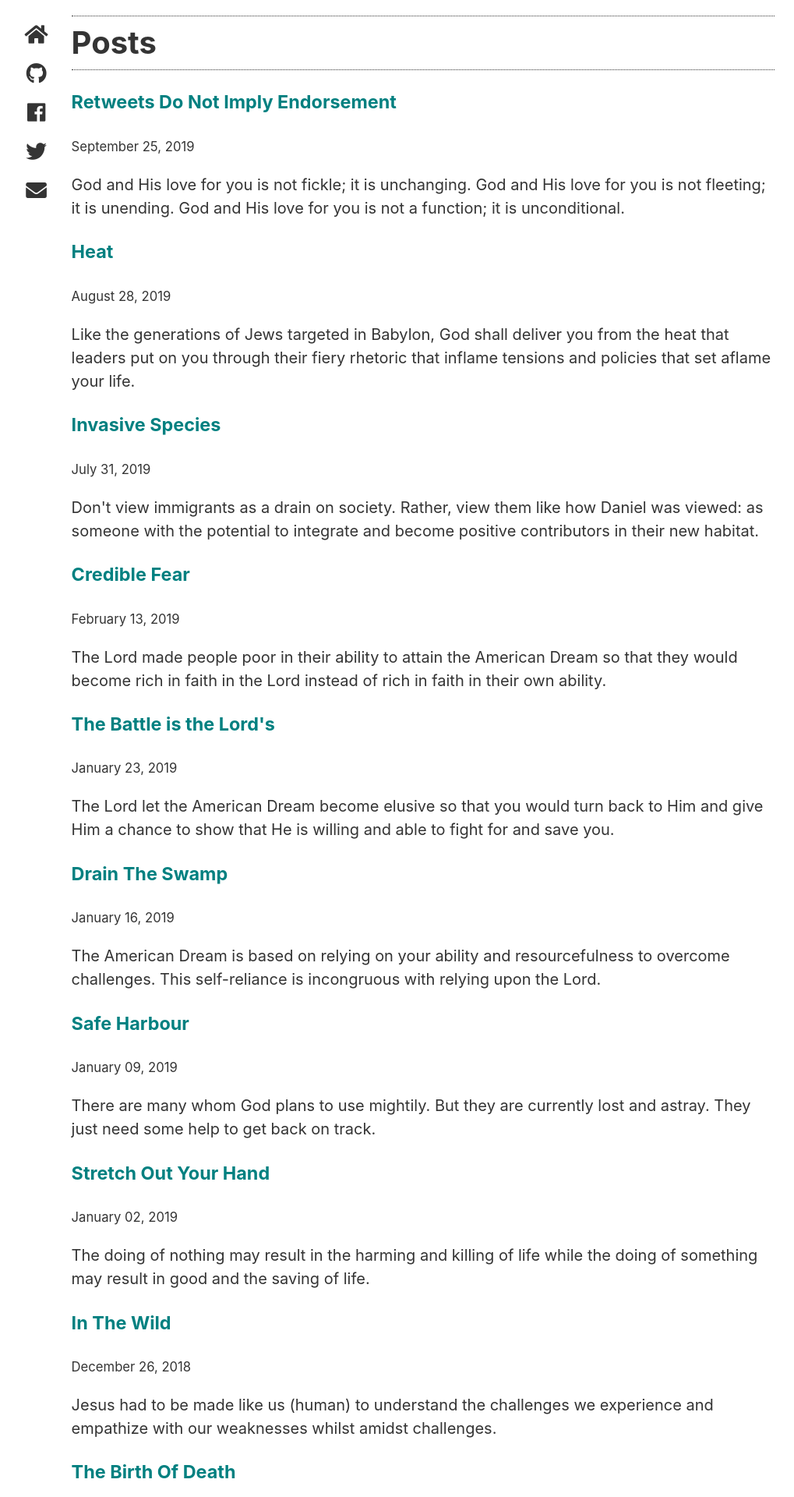
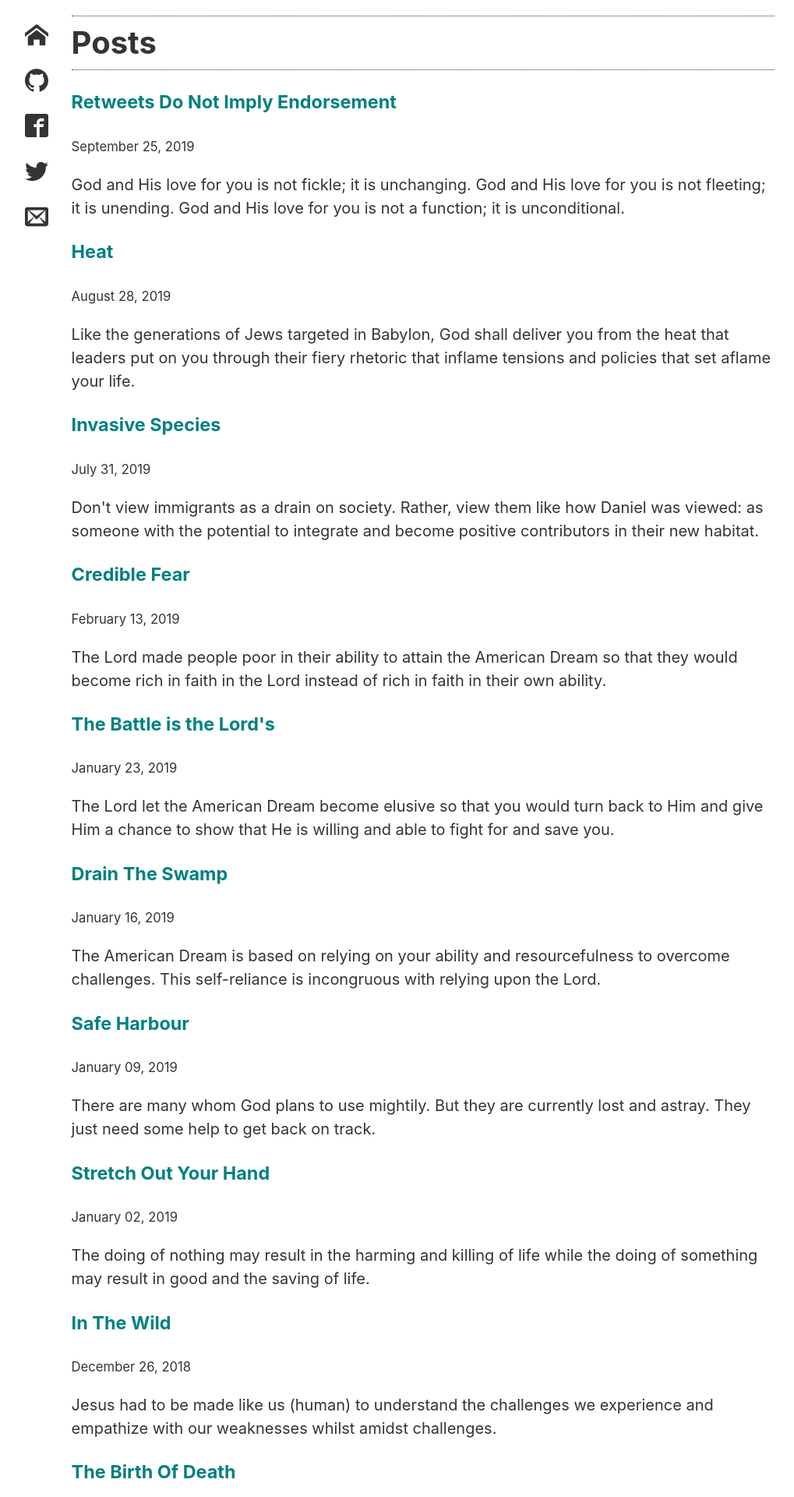
Before and after one commit to bromidr/bromidr.github.io, a Jekyll site: the page built from index.md, in a window 1280 px wide. Shown: the top 1920 px of the page at 78% size, without its empty margins (132-1151 px from the left). Built offline with Jekyll 4.4.1, drawn with Linux system fonts in a browser that asks for light colours; nearby versions of some CDN libraries.

Commit message:
drop usage of fontawesome icon fonts; use svg icons instead

```diff
--- a/_includes/aside.html
+++ b/_includes/aside.html
@@ -1,31 +1,31 @@
 <aside id="mainAside">
-  <a href="/"><i class="fas fa-home fa-lg"></i></a>
+  <a href="/"><svg class="icon icon-home"><use xlink:href="#icon-home"></use></svg></a>
 
   {%- if "author" == page.layout -%}
       {%- if page.github -%}
-          <a href="https://www.github.com/{{- page.github -}}" rel="noopener noreferrer"><i class="fab fa-github fa-lg"></i></a>
+          <a href="https://www.github.com/{{- page.github -}}" rel="noopener noreferrer"><svg class="icon icon-github"><use xlink:href="#icon-github"></use></svg></a>
       {%- endif -%}
 
       {%- if page.facebook -%}
-          <a href="https://www.facebook.com/{{- page.facebook -}}" rel="noopener noreferrer"><i class="fab fa-facebook fa-lg"></i></a>
+          <a href="https://www.facebook.com/{{- page.facebook -}}" rel="noopener noreferrer"><svg class="icon icon-facebook2"><use xlink:href="#icon-facebook2"></use></svg></a>
       {%- endif -%}
 
       {%- if page.twitter -%}
-          <a href="https://www.twitter.com/{{- page.twitter -}}" rel="noopener noreferrer"><i class="fab fa-twitter fa-lg"></i></a>
+          <a href="https://www.twitter.com/{{- page.twitter -}}" rel="noopener noreferrer"><svg class="icon icon-twitter"><use xlink:href="#icon-twitter"></use></svg></a>
       {%- endif -%}
 
       {%- if page.email -%}
-          <a id="email" href="#"><i class="fas fa-envelope fa-lg"></i></a>
+          <a id="email" href="#"><svg class="icon icon-envelop"><use xlink:href="#icon-envelop"></use></svg></a>
       {%- endif -%}
 
   {%- elsif "post" == page.layout -%}
 
       {%- if page.previous -%}
-          <a href="{{- page.previous.url -}}" rel="prev"><i class="fas fa-arrow-left fa-lg"></i></a>
+          <a href="{{- page.previous.url -}}" rel="prev"><svg class="icon icon-arrow-left2"><use xlink:href="#icon-arrow-left2"></use></svg></a>
       {%- endif -%}
 
       {%- if page.next -%}
-          <a href="{{- page.next.url -}}" rel="next"><i class="fas fa-arrow-right fa-lg"></i></a>
+          <a href="{{- page.next.url -}}" rel="next"><svg class="icon icon-arrow-right2"><use xlink:href="#icon-arrow-right2"></use></svg></a>
       {%- endif -%}
 
       {%- assign description = page.description | url_encode | replace: "+", "%20" -%}
@@ -34,24 +34,24 @@
       {%- assign subject = page.title | url_encode | replace: "+", "%20" -%}
       {%- assign body = description | append: '%0A%0A' | append: url -%}
 
-      <a href="https://www.facebook.com/sharer/sharer.php?u={{- url -}}" rel="noopener noreferrer"><i class="fab fa-facebook fa-lg"></i></a>
-      <a href="https://www.twitter.com/intent/tweet?text={{- description -}}&url={{- url -}}&hashtags={{- tags -}}" rel="noopener noreferrer"><i class="fab fa-twitter fa-lg"></i></a>
-      <a href="mailto:?subject={{- subject -}}&body={{- body -}}"><i class="fas fa-envelope fa-lg"></i></a>
+      <a href="https://www.facebook.com/sharer/sharer.php?u={{- url -}}" rel="noopener noreferrer"><svg class="icon icon-facebook2"><use xlink:href="#icon-facebook2"></use></svg></a>
+      <a href="https://www.twitter.com/intent/tweet?text={{- description -}}&url={{- url -}}&hashtags={{- tags -}}" rel="noopener noreferrer"><svg class="icon icon-twitter"><use xlink:href="#icon-twitter"></use></svg></a>
+      <a href="mailto:?subject={{- subject -}}&body={{- body -}}"><svg class="icon icon-envelop"><use xlink:href="#icon-envelop"></use></svg></a>
 
   {%- else -%}
 
-      <a href="{{- site.github.owner_url -}}"><i class="fab fa-github fa-lg"></i></a>
+      <a href="{{- site.github.owner_url -}}" rel="noopener noreferrer"><svg class="icon icon-github"><use xlink:href="#icon-github"></use></svg></a>
 
       {%- if site.facebook -%}
-          <a href="https://www.facebook.com/{{- site.facebook -}}" rel="noopener noreferrer"><i class="fab fa-facebook fa-lg"></i></a>
+          <a href="https://www.facebook.com/{{- site.facebook -}}" rel="noopener noreferrer"><svg class="icon icon-facebook2"><use xlink:href="#icon-facebook2"></use></svg></a>
       {%- endif -%}
 
       {%- if site.twitter -%}
-          <a href="https://www.twitter.com/{{- site.twitter -}}" rel="noopener noreferrer"><i class="fab fa-twitter fa-lg"></i></a>
+          <a href="https://www.twitter.com/{{- site.twitter -}}" rel="noopener noreferrer"><svg class="icon icon-twitter"><use xlink:href="#icon-twitter"></use></svg></a>
       {%- endif -%}
 
       {%- if site.email -%}
-          <a id="email" href="#"><i class="fas fa-envelope fa-lg"></i></a>
+          <a id="email" href="#"><svg class="icon icon-envelop"><use xlink:href="#icon-envelop"></use></svg></a>
       {%- endif -%}
 
   {%- endif -%}
--- a/_includes/body.html
+++ b/_includes/body.html
@@ -1,3 +1,4 @@
 <body>
+  {%- include symbol-defs.svg -%}
   {%- include main.html -%}
 </body>
--- a/_includes/head.html
+++ b/_includes/head.html
@@ -6,11 +6,8 @@
   {%- include seo.html -%}
 
   <link rel="stylesheet"
-        href="https://use.fontawesome.com/releases/v5.6.3/css/all.css"
-        integrity="sha384-UHRtZLI+pbxtHCWp1t77Bi1L4ZtiqrqD80Kn4Z8NTSRyMA2Fd33n5dQ8lWUE00s/"
-        crossorigin="anonymous">
-  <link rel="stylesheet"
         href="{{- "/assets/css/style.css" -}}">
+
   <script>
     /**
      * Apparently, this will help prevent bots from harvesting email addresses
--- a/_sass/main.scss
+++ b/_sass/main.scss
@@ -25,6 +25,15 @@ body {
   @media #{$mq-xxlarge} {
     font-size: 1.625em;
   }
+}
+
+svg.icon {
+  display: inline-block;
+  width: 1em;
+  height: 1em;
+  stroke-width: 0;
+  stroke: currentColor;
+  fill: currentColor;
 }
 
 main#pageTorso {
@@ -74,7 +83,10 @@ main#pageTorso > aside#mainAside {
   a {
     margin: 0.5em;
     color: inherit;
-    text-align: center;
+  }
+
+  svg.icon {
+    font-size: 1.5em;
   }
 }
 
```
Also changed, not shown: _includes/symbol-defs.svg (added).
